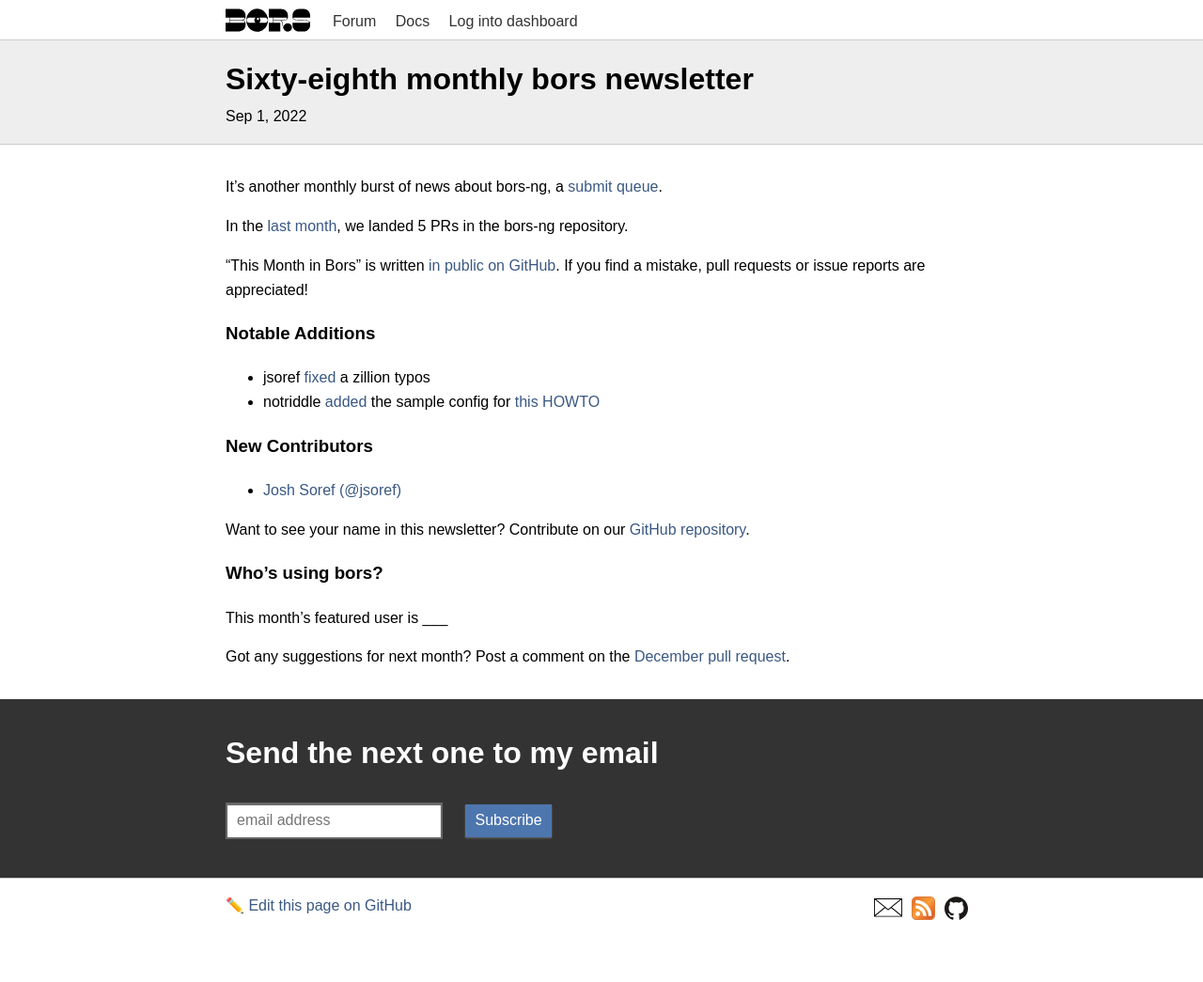
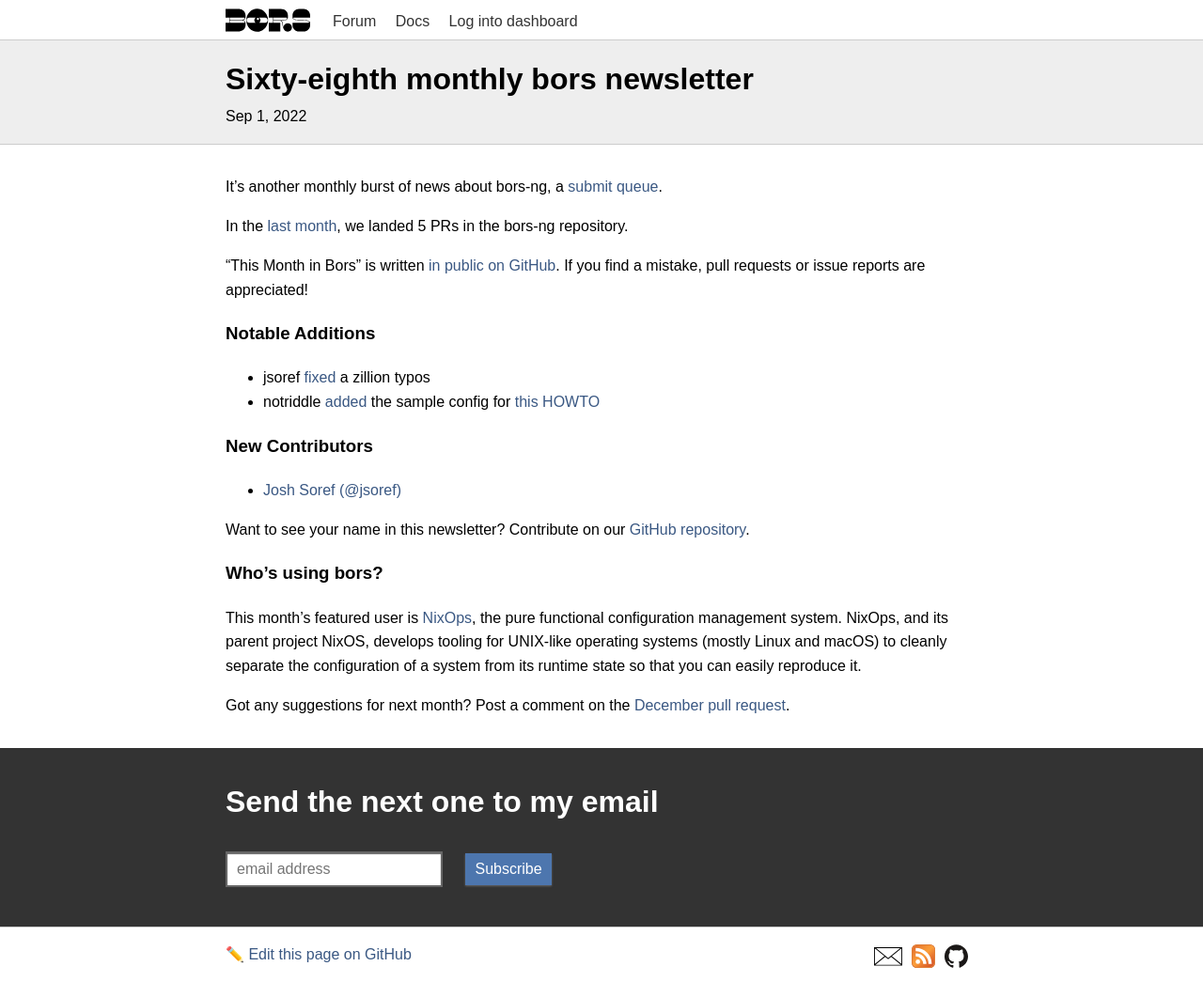
Before and after one commit to bors-ng/bors-ng.github.io, a Jekyll site: the page built from _posts/2022-09-01-tmib-68.md, in a window 1280 px wide. Shown: the whole page at 94% size. Built offline with Jekyll 4.4.1, drawn with Linux system fonts in a browser that asks for light colours; before the commit the page ends 993 px from its top, so only the background shows below that.

Commit message:
Feature NixOps

```diff
--- a/_posts/2022-09-01-tmib-68.md
+++ b/_posts/2022-09-01-tmib-68.md
@@ -22,6 +22,7 @@
 * jsoref [fixed](https://github.com/bors-ng/bors-ng/pull/1538) a zillion typos
 * notriddle [added](https://github.com/bors-ng/bors-ng/pull/1534) the sample config for [this HOWTO](https://forum.bors.tech/t/how-to-deploy-your-own-instance-of-bors-ng-with-aws/660)
 
+
 ### New Contributors
 
 * [Josh Soref (@jsoref)](https://github.com/jsoref)
@@ -31,7 +32,7 @@
 
 ### Who's using bors?
 
-This month's featured user is ___
+This month's featured user is [NixOps](https://github.com/NixOS/nixops), the pure functional configuration management system. NixOps, and its parent project NixOS, develops tooling for UNIX-like operating systems (mostly Linux and macOS) to cleanly separate the configuration of a system from its runtime state so that you can easily reproduce it.
 
 Got any suggestions for next month?
 Post a comment on the [December pull request](https://github.com/bors-ng/bors-ng.github.io/pull/___).
```
